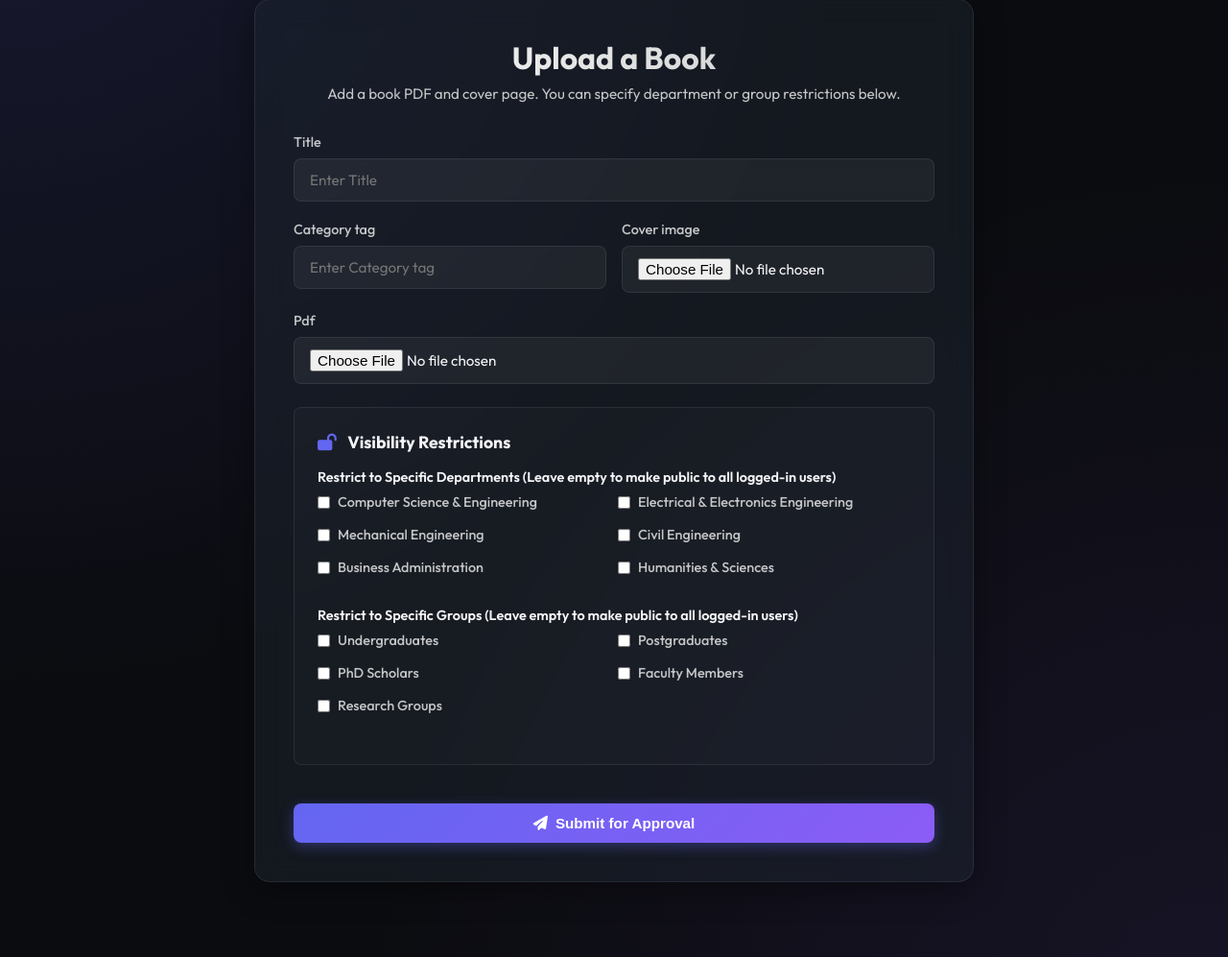
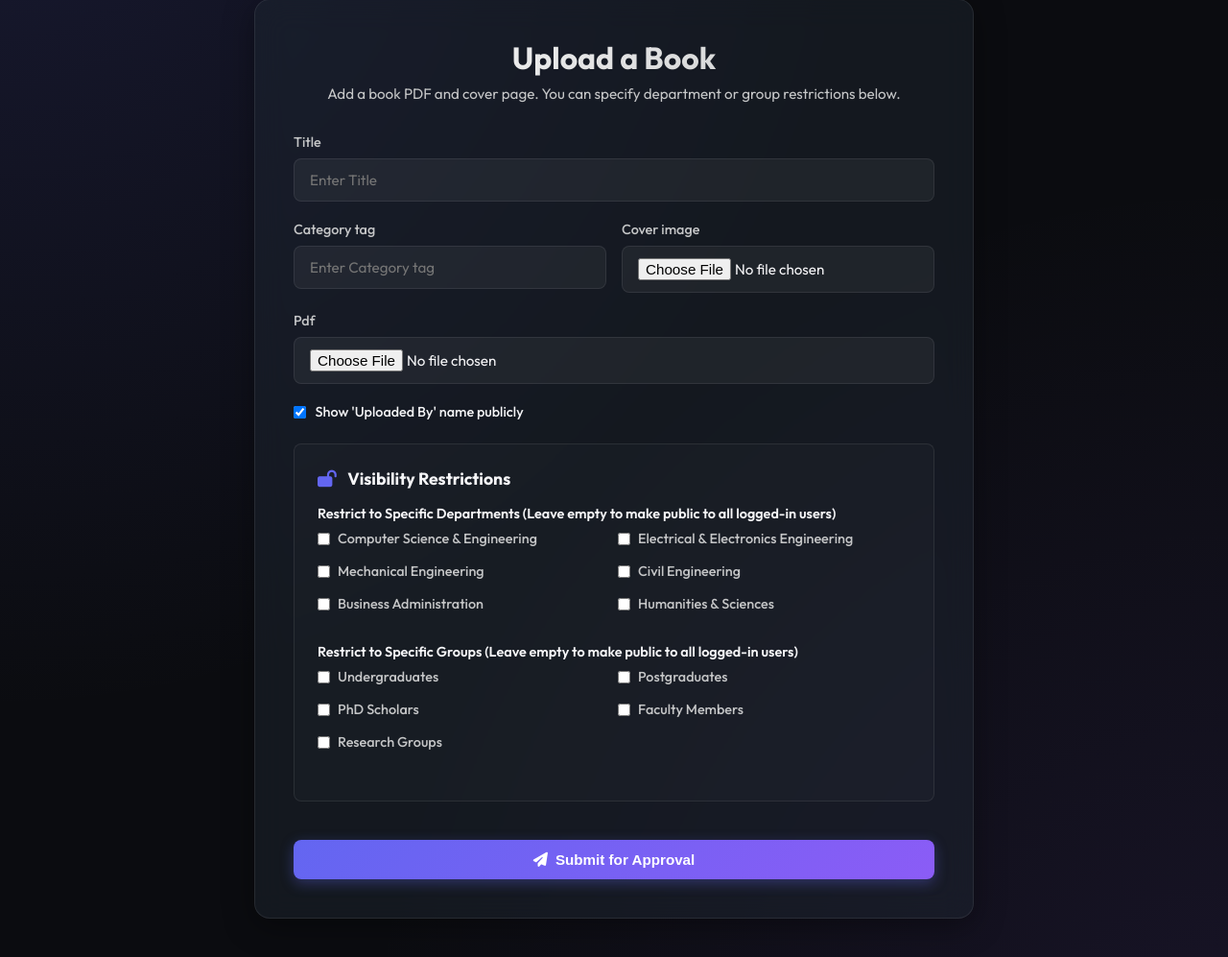
Before and after one commit to Pragnesh29/Digital_Library, a Django app: page /books/upload/ in a window 1280 px wide. Shown: the part 205-1202 px from the top of the page at 96% size. Run offline with Django 5.2, Linux system fonts and the light colour scheme; the visitor is signed in with stand-in values (Sample User, id 1); data comes from the database, SQL or seed files in the repository.

Commit message:
Add show_uploader checkbox to Book and Article upload forms and templates

```diff
--- a/library/forms.py
+++ b/library/forms.py
@@ -17,6 +17,11 @@ class MultipleFileField(forms.FileField):
         return [single_file_clean(data, initial)]
 
 class BookUploadForm(forms.ModelForm):
+    show_uploader = forms.BooleanField(
+        initial=True,
+        required=False,
+        label="Show 'Uploaded By' name publicly"
+    )
     restricted_to_departments = forms.ModelMultipleChoiceField(
         queryset=Department.objects.all(),
         required=False,
@@ -32,7 +37,7 @@ class BookUploadForm(forms.ModelForm):
 
     class Meta:
         model = Book
-        fields = ['title', 'pdf', 'cover_image', 'category_tag', 'restricted_to_departments', 'restricted_to_groups']
+        fields = ['title', 'pdf', 'cover_image', 'category_tag', 'show_uploader', 'restricted_to_departments', 'restricted_to_groups']
 
     def __init__(self, *args, **kwargs):
         super().__init__(*args, **kwargs)
@@ -42,6 +47,11 @@ class BookUploadForm(forms.ModelForm):
             self.fields[name].widget.attrs['placeholder'] = f'Enter {self.fields[name].label}'
 
 class ArticleUploadForm(forms.ModelForm):
+    show_uploader = forms.BooleanField(
+        initial=True,
+        required=False,
+        label="Show 'Uploaded By' name publicly"
+    )
     images = MultipleFileField(
         required=False,
         label="Upload Photos (Select multiple files)"
@@ -49,7 +59,7 @@ class ArticleUploadForm(forms.ModelForm):
 
     class Meta:
         model = Article
-        fields = ['title', 'description', 'images']
+        fields = ['title', 'description', 'show_uploader', 'images']
 
     def __init__(self, *args, **kwargs):
         super().__init__(*args, **kwargs)
--- a/library/models.py
+++ b/library/models.py
@@ -7,6 +7,7 @@ class Book(models.Model):
     cover_image = models.ImageField(upload_to='books/covers/', blank=True, null=True)
     category_tag = models.CharField(max_length=50)
     uploaded_by = models.ForeignKey(CustomUser, on_delete=models.CASCADE, related_name='uploaded_books')
+    show_uploader = models.BooleanField(default=True, verbose_name="Show Uploader Name")
     is_approved = models.BooleanField(default=False)
     is_highlighted = models.BooleanField(default=False)
 
@@ -23,6 +24,7 @@ class Article(models.Model):
     title = models.CharField(max_length=200)
     description = models.TextField()
     uploaded_by = models.ForeignKey(CustomUser, on_delete=models.CASCADE, related_name='uploaded_articles')
+    show_uploader = models.BooleanField(default=True, verbose_name="Show Uploader Name")
     is_approved = models.BooleanField(default=False)
     is_highlighted = models.BooleanField(default=False)
 
--- a/templates/library/article_detail.html
+++ b/templates/library/article_detail.html
@@ -15,7 +15,11 @@
     <h1 style="font-size: 2.5rem; font-weight: 800; margin-bottom: 1rem;">{{ article.title }}</h1>
 
     <div class="detail-meta-row" style="margin-bottom: 2.5rem;">
-        <span><i class="fa-solid fa-user" style="color: var(--accent-indigo); margin-right: 0.25rem;"></i> Uploaded by: <strong>{{ article.uploaded_by.first_name|default:article.uploaded_by.username }}</strong></span>
+        {% if article.show_uploader %}
+            <span><i class="fa-solid fa-user" style="color: var(--accent-indigo); margin-right: 0.25rem;"></i> Uploaded by: <strong>{{ article.uploaded_by.first_name|default:article.uploaded_by.username }}</strong></span>
+        {% elif user.is_staff or user.role == 'admin' or user.role == 'faculty' %}
+            <span><i class="fa-solid fa-user" style="color: var(--accent-indigo); margin-right: 0.25rem;"></i> Uploaded by: <strong>{{ article.uploaded_by.first_name|default:article.uploaded_by.username }}</strong> <small style="color: var(--text-secondary);">(Hidden Publicly)</small></span>
+        {% endif %}
         <span><i class="fa-solid fa-calendar-days" style="color: var(--accent-violet); margin-right: 0.25rem;"></i> Added on: <strong>{{ article.created_at|date:"M d, Y" }}</strong></span>
         <span><i class="fa-solid fa-images" style="color: var(--success); margin-right: 0.25rem;"></i> Total Photos: <strong>{{ article.images.count }}</strong></span>
     </div>
--- a/templates/library/article_upload.html
+++ b/templates/library/article_upload.html
@@ -36,6 +36,12 @@
             {% endfor %}
         </div>
 
+        <div class="form-group" style="margin-top: 1rem; margin-bottom: 1rem;">
+            <label style="display: flex; align-items: center; gap: 0.6rem; cursor: pointer; font-weight: 500; color: var(--text-primary);">
+                {{ form.show_uploader }} {{ form.show_uploader.label }}
+            </label>
+        </div>
+
         <div class="form-group">
             <label for="{{ form.images.id_for_label }}">{{ form.images.label }}</label>
             {{ form.images }}
--- a/templates/library/book_detail.html
+++ b/templates/library/book_detail.html
@@ -36,7 +36,11 @@
         <h1>{{ book.title }}</h1>
 
         <div class="detail-meta-row">
-            <span><i class="fa-solid fa-user" style="color: var(--accent-indigo); margin-right: 0.25rem;"></i> Uploaded by: <strong>{{ book.uploaded_by.first_name|default:book.uploaded_by.username }}</strong></span>
+            {% if book.show_uploader %}
+                <span><i class="fa-solid fa-user" style="color: var(--accent-indigo); margin-right: 0.25rem;"></i> Uploaded by: <strong>{{ book.uploaded_by.first_name|default:book.uploaded_by.username }}</strong></span>
+            {% elif user.is_staff or user.role == 'admin' or user.role == 'faculty' %}
+                <span><i class="fa-solid fa-user" style="color: var(--accent-indigo); margin-right: 0.25rem;"></i> Uploaded by: <strong>{{ book.uploaded_by.first_name|default:book.uploaded_by.username }}</strong> <small style="color: var(--text-secondary);">(Hidden Publicly)</small></span>
+            {% endif %}
             <span><i class="fa-solid fa-calendar-days" style="color: var(--accent-violet); margin-right: 0.25rem;"></i> Added on: <strong>{{ book.created_at|date:"M d, Y" }}</strong></span>
         </div>
 
--- a/templates/library/book_list.html
+++ b/templates/library/book_list.html
@@ -73,7 +73,11 @@
                 <div class="book-details">
                     <span class="book-category">{{ book.category_tag }}</span>
                     <h3 class="book-title">{{ book.title }}</h3>
-                    <p class="book-author">Uploaded by: {{ book.uploaded_by.first_name|default:book.uploaded_by.username }}</p>
+                    {% if book.show_uploader %}
+                        <p class="book-author">Uploaded by: {{ book.uploaded_by.first_name|default:book.uploaded_by.username }}</p>
+                    {% elif user.is_staff or user.role == 'admin' or user.role == 'faculty' %}
+                        <p class="book-author" style="opacity: 0.75;">Uploaded by: {{ book.uploaded_by.first_name|default:book.uploaded_by.username }} <small style="color: var(--text-secondary);">(Hidden Publicly)</small></p>
+                    {% endif %}
                     <div class="book-action">
                         <a href="{% url 'book_detail' book.pk %}" class="btn btn-secondary btn-sm" style="width: 100%;">
                             Read details & PDF <i class="fa-solid fa-angle-right"></i>
--- a/templates/library/book_upload.html
+++ b/templates/library/book_upload.html
@@ -54,6 +54,12 @@
             {% endfor %}
         </div>
 
+        <div class="form-group" style="margin-top: 1rem; margin-bottom: 1rem;">
+            <label style="display: flex; align-items: center; gap: 0.6rem; cursor: pointer; font-weight: 500; color: var(--text-primary);">
+                {{ form.show_uploader }} {{ form.show_uploader.label }}
+            </label>
+        </div>
+
         <!-- Permissions Restriction Panel -->
         <div style="background: rgba(255,255,255,0.02); border: 1px solid var(--border-glass); border-radius: 8px; padding: 1.5rem; margin-top: 1.5rem; margin-bottom: 1.5rem;">
             <h3 style="font-size: 1.1rem; margin-bottom: 1rem;"><i class="fa-solid fa-lock-open" style="color: var(--accent-indigo); margin-right: 0.5rem;"></i> Visibility Restrictions</h3>
```
Also changed, not shown: templates/library/article_list.html (+9 -3 lines), library/migrations/0003_article_show_uploader_book_show_uploader.py (added).
